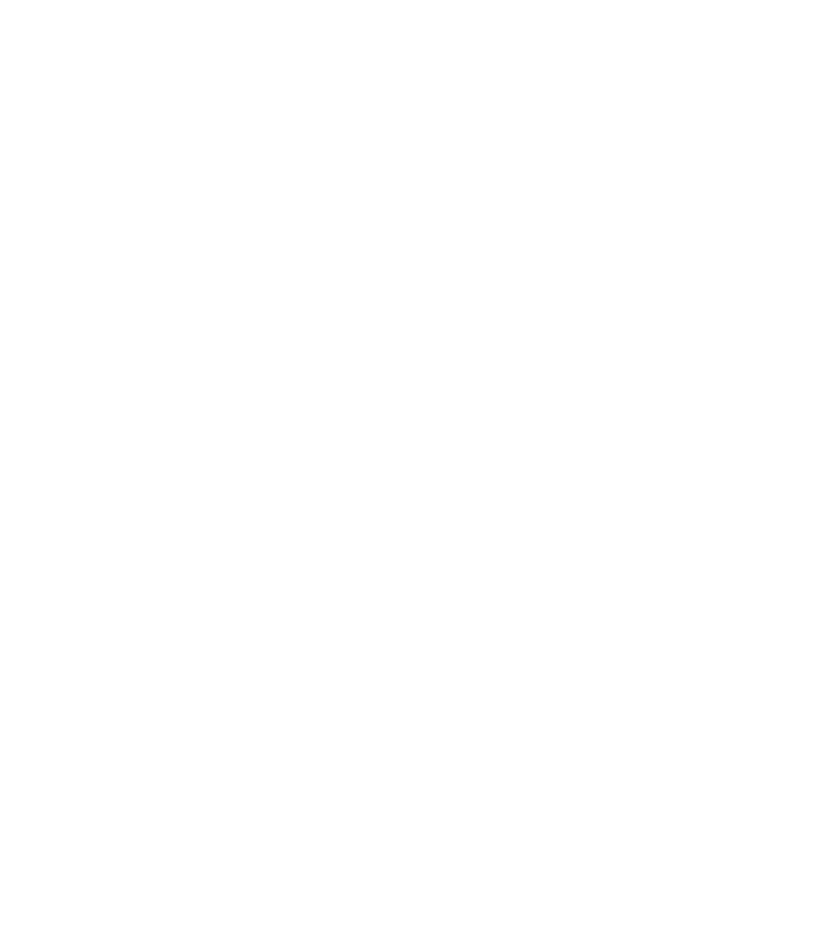
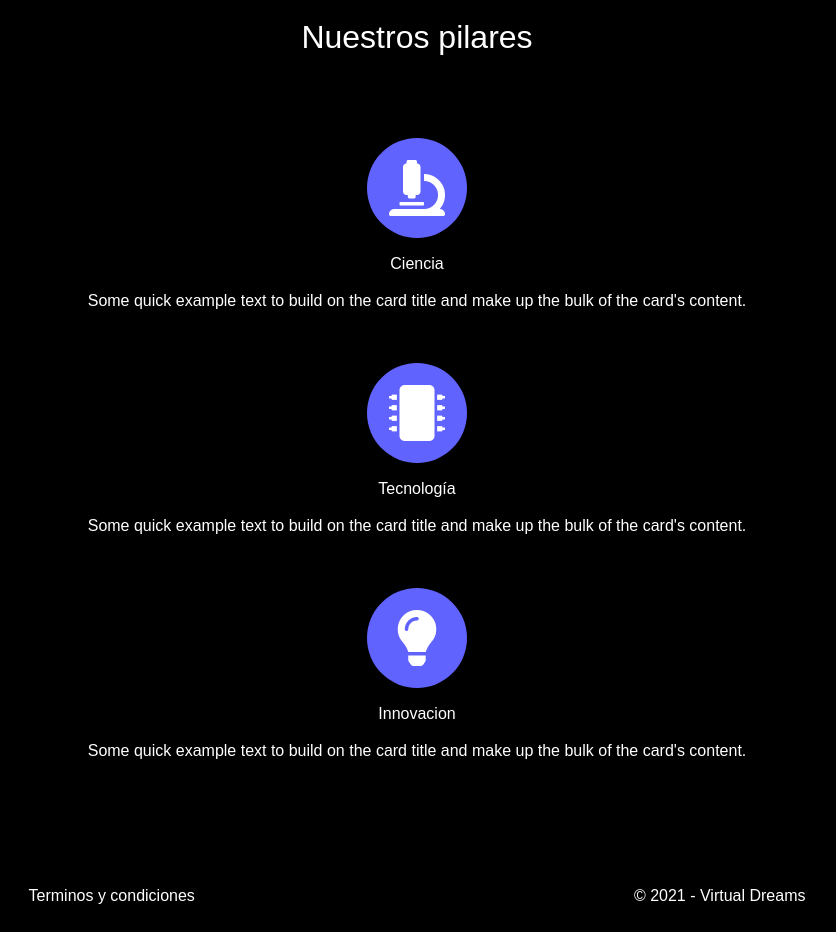
Before and after one commit to NahuelSavedra/nahuel-savedra-virtualdreams-rrhh-react, a React (Create React App) app: page / in a window 1280 px wide. Shown: the part 940-1872 px from the top of the page, without its empty margins (223-1059 px from the left). Before the commit the page ends 878 px from the top, so only its background shows below. Built offline with nearby package versions, Linux system fonts and the light colour scheme.

Commit message:
Se agrega seccion y animaciones

```diff
--- a/package.json
+++ b/package.json
@@ -9,6 +9,7 @@
     "react": "^17.0.2",
     "react-bootstrap": "^2.0.0-beta.6",
     "react-dom": "^17.0.2",
+    "react-reveal": "^1.2.2",
     "react-router-dom": "^5.3.0",
     "react-scripts": "4.0.3",
     "yup": "^0.32.9"
--- a/public/index.html
+++ b/public/index.html
@@ -9,6 +9,8 @@
       name="description"
       content="Proyecto Virtual Dreams"
     />
+    <!--Font Awesoma-->
+    <link rel="stylesheet" href="https://use.fontawesome.com/releases/v5.15.4/css/all.css" integrity="sha384-DyZ88mC6Up2uqS4h/KRgHuoeGwBcD4Ng9SiP4dIRy0EXTlnuz47vAwmeGwVChigm" crossorigin="anonymous">
     <link rel="manifest" href="%PUBLIC_URL%/manifest.json" />
     <!--
       Notice the use of %PUBLIC_URL% in the tags above.
--- a/src/components/Header.jsx
+++ b/src/components/Header.jsx
@@ -6,15 +6,15 @@ export const Header = () => {
     return(
         <Navbar expand="lg">
             <Container>
-                <Navbar.Brand href="#">Virtual Dreams</Navbar.Brand>
+                <Navbar.Brand href="/">Virtual Dreams</Navbar.Brand>
                 <Navbar.Toggle aria-controls="navbarcollapse" />
                 <Navbar.Collapse id="navbarcollapse">
                     <Nav>
-                            <Nav.Link href="#">Inicio</Nav.Link>
+                            <Nav.Link href="/">Inicio</Nav.Link>
                             <Nav.Link href="#">Servicio</Nav.Link>
                             <Nav.Link href="#">Quiénes Somos</Nav.Link>
                             <Nav.Link href="#">Búsqueda</Nav.Link>
-                            <Nav.Link href="#">Contacto</Nav.Link>
+                            <Nav.Link href="/contacto">Contacto</Nav.Link>
                     </Nav>
                 </Navbar.Collapse>
             </Container>
--- a/src/components/Hero.jsx
+++ b/src/components/Hero.jsx
@@ -1,11 +1,16 @@
 import React from 'react'
+import Flip from 'react-reveal/Flip';
 
 export const Hero = () => {
     return (
         <div className="hero position-relative">
             <div className="position-absolute top-50 start-50 translate-middle text-center">
-            <h1>Virtual Dreams</h1>
-            <p>Te llevamos a una realidad mejorada</p>
+            <Flip top>
+                <h1>Virtual Dreams</h1>
+            </Flip>
+            <Flip bottom>
+                <p>Te llevamos a una realidad mejorada</p>
+            </Flip>
             </div>
         </div>
     )
--- /dev/null
+++ b/src/components/Section.jsx
@@ -0,0 +1,49 @@
+import React from 'react'
+import Slide from 'react-reveal/Slide';
+import {Container, Card, Button} from 'react-bootstrap'
+
+export const Section = () => {
+    return(
+        <section>
+        <Container>
+            <h2 className="text-center text-white mb-5">Nuestros pilares</h2>
+            <Slide left>
+                <Card style={{ width: '100%' }}>
+                    <Card.Body  className="text-center text-white">
+                        <Card.Title className="text-center"><i class="fas fa-microscope"></i></Card.Title>
+                        <Card.Subtitle>Ciencia</Card.Subtitle>
+                        <Card.Text>
+                        Some quick example text to build on the card title and make up the bulk of
+                        the card's content.
+                        </Card.Text>
+                    </Card.Body>
+                </Card>
+            </Slide>
+            <Slide right>
+                <Card style={{ width: '100%' }}>
+                    <Card.Body  className="text-center text-white">
+                        <Card.Title className="text-center"><i class="fas fa-microchip"></i></Card.Title>
+                        <Card.Subtitle>Tecnología</Card.Subtitle>
+                        <Card.Text>
+                        Some quick example text to build on the card title and make up the bulk of
+                        the card's content.
+                        </Card.Text>
+                    </Card.Body>
+                </Card>
+            </Slide>
+            <Slide left>
+                <Card style={{ width: '100%' }}>
+                    <Card.Body  className="text-center text-white">
+                        <Card.Title className="text-center"><i class="fas fa-lightbulb"></i></Card.Title>
+                        <Card.Subtitle>Innovacion</Card.Subtitle>
+                        <Card.Text>
+                        Some quick example text to build on the card title and make up the bulk of
+                        the card's content.
+                        </Card.Text>
+                    </Card.Body>
+                </Card>
+            </Slide>
+        </Container>
+        </section>
+    )
+}
--- a/src/components/pages/Home.jsx
+++ b/src/components/pages/Home.jsx
@@ -1,12 +1,16 @@
 import React from 'react'
 import {Header} from '../Header'
+import {Footer} from '../Footer'
 import {Hero} from '../Hero'
+import {Section} from '../Section'
 
 export const Home = () => {
     return(
         <>
         <Header/>
         <Hero/>
+        <Section/>
+        <Footer/>
         </>
     )
 }
--- a/src/css/custom.css
+++ b/src/css/custom.css
@@ -61,9 +61,11 @@ body {
 footer {
     display: flex;
     justify-content: space-around;
-    border-top: 1px solid grey;
+    background-color: black;
     padding: 1.5rem 2rem .5rem;
-    margin-top: 1rem;
+}
+footer p {
+    color:white;
 }
 /* HERO */
 .hero{
@@ -74,3 +76,34 @@ footer {
 .hero p, h1 {
     color:white;
 }
+
+/* SECTION */
+section{
+    background-color: black;
+    padding: 5rem;
+}
+.card{
+    background-color: transparent!important;
+}
+.card-title{
+    margin: 1rem auto!important;
+    width: 100px;
+    height: 100px;
+    -moz-border-radius: 50%;
+    -webkit-border-radius: 50%;
+    border-radius: 50%;
+    background-color: #6163ff;
+    display: flex;
+    align-items: center;
+    justify-content: center;
+}
+.card-title i {
+    font-size: 3.5rem;
+}
+.card-subtitle{
+    margin: 1rem!important;
+}
+.card-text{
+    color: white;
+    margin: 1rem;
+}
```
Also changed, not shown: 1 other file (tests, documents, lock files or other folders).
